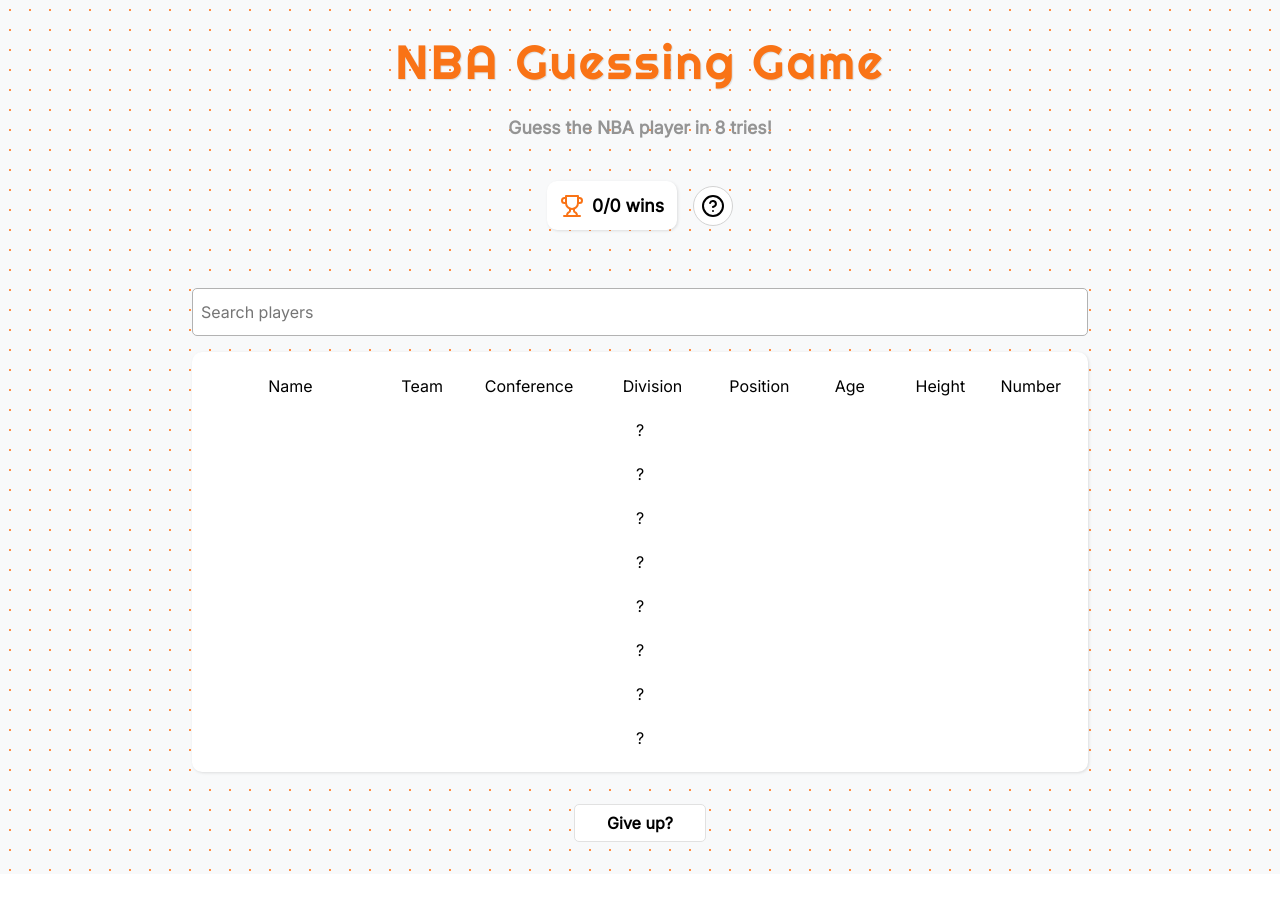
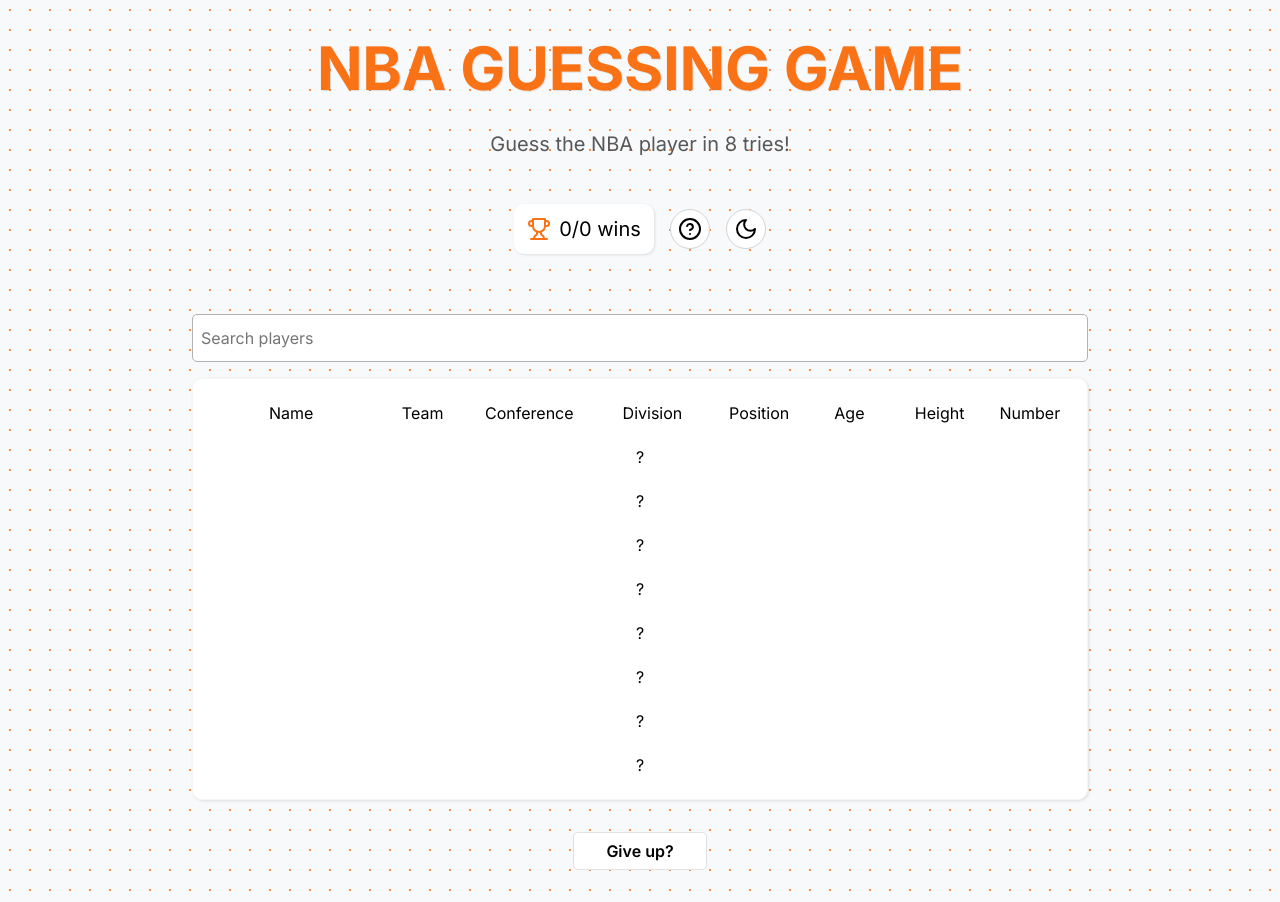
Before and after one commit to isidora04/nba-guessing-game, a React (Create React App) app in the folder my-app/: page /play in a window 1280 px wide. Before the commit the page ends 874 px from the top, so only its background shows below. Built offline with nearby package versions, Linux system fonts and the light colour scheme.

Commit message:
added dark mode

```diff
--- a/my-app/public/index.html
+++ b/my-app/public/index.html
@@ -26,7 +26,7 @@
     -->
     <title>NBA Guessing Game</title>
     <link href="https://fonts.googleapis.com/css2?family=Righteous&display=swap" rel="stylesheet">
-    <link href="https://fonts.googleapis.com/css2?family=Inter&display=swap" rel="stylesheet" />
+    <link href="https://fonts.googleapis.com/css2?family=Inter:wght@400;500;600;700;800;900&display=swap" rel="stylesheet" />
   </head>
   <body>
     <noscript>You need to enable JavaScript to run this app.</noscript>
--- /dev/null
+++ b/my-app/src/components/DarkModeToggle.css
@@ -0,0 +1,27 @@
+.toggle-button {
+    background-color: white;
+    width: 40px;
+    height: 40px;
+    display: flex;
+    justify-content: center;
+    align-items: center;
+    border-radius: 50%;
+    border: 1px solid rgb(211, 211, 211);
+    transition: background-color 0.15s ease-in-out;
+}
+
+.dark .toggle-button {
+    background-color: rgba(17, 24, 39, 0.5);
+    backdrop-filter: blur(4px);
+    color: white;
+    border: 1px solid #1f2937;
+}
+
+.toggle-button:hover {
+    cursor: pointer;
+    background-color: rgb(236, 236, 236);
+}
+
+.dark .toggle-button:hover {
+    background-color: #1f2937;
+}
--- /dev/null
+++ b/my-app/src/components/DarkModeToggle.tsx
@@ -0,0 +1,31 @@
+import { useEffect, useState } from 'react';
+import { MoonIcon, SunIcon } from 'lucide-react';
+import "./DarkModeToggle.css";
+
+export default function DarkModeToggle() {
+  const [isDark, setIsDark] = useState(() =>
+    document.documentElement.classList.contains('dark')
+  );
+
+  useEffect(() => {
+    const saved = localStorage.getItem('theme');
+    if (saved === 'dark') {
+      document.documentElement.classList.add('dark');
+      setIsDark(true);
+    }
+  }, []);
+
+  const toggleDarkMode = () => {
+    const root = document.documentElement;
+    const enable = !isDark;
+    root.classList.toggle('dark', enable);
+    localStorage.setItem('theme', enable ? 'dark' : 'light');
+    setIsDark(enable);
+  };
+
+  return (
+    <button onClick={toggleDarkMode} className='toggle-button'>
+      {isDark ? <SunIcon></SunIcon> : <MoonIcon></MoonIcon>}
+    </button>
+  );
+}
--- a/my-app/src/pages/gamePage.css
+++ b/my-app/src/pages/gamePage.css
@@ -7,17 +7,29 @@
     flex-direction: column;
     justify-content: center;
     align-items: center;
-    overflow-x: scroll;
+    overflow-x: auto;
+    -webkit-overflow-scrolling: touch;
+}
+
+.dark .game-container {
+    background-color: #0f172a;
+    background-image: radial-gradient(rgba(251, 146, 60, 0.1) 1px, transparent 1px);
+    background-size: 20px 20px;
 }
 
 h1 {
     margin: 0;
-    font-size: 3rem;
-    font-weight: 500;
+    font-size: 3.75rem;
+    font-weight: 700;
+    letter-spacing: -0.01562rem;
     color: #f97316;
-    font-family: 'Righteous', cursive;
-    letter-spacing: 0.05em;
+    text-transform: uppercase;
+    font-family: 'Inter', cursive;
     text-shadow: 1px 1px 1px rgba(0, 0, 0, 0.112);
+}
+
+.dark h1 {
+    color: white;
 }
 
 .game-header {
@@ -29,10 +41,12 @@
 }
 
 .game-header p {
-    color: rgb(148, 148, 148);
-    font-family: 'Inter', sans-serif;
-    font-weight: 600;
-    font-size: 1.1rem;
+    color: rgb(88, 88, 88);
+    font-size: 1.25rem;
+}
+
+.dark .game-header p {
+    color: #BDBDBD;
 }
 
 .num-wins {
@@ -55,6 +69,13 @@
     color: black;
 }
 
+.dark .num-wins p {
+    background-color: rgba(17, 24, 39, 0.5);
+    backdrop-filter: blur(4px);
+    border: 1px solid #1f2937;
+    color: white;
+}
+
 .trophy {
     color: #f97316;
 }
@@ -68,10 +89,23 @@
     align-items: center;
     border-radius: 50%;
     border: 1px solid rgb(211, 211, 211);
+    transition: background-color 0.15s ease-in-out;
+}
+
+.dark .circle-help {
+    background-color: rgba(17, 24, 39, 0.5);
+    backdrop-filter: blur(4px);
+    color: white;
+    border: 1px solid #1f2937;
 }
 
 .circle-help:hover {
     cursor: pointer;
+    background-color: rgb(236, 236, 236);
+}
+
+.dark .circle-help:hover {
+    background-color: #1f2937;
 }
 
 .search-bar {
@@ -86,9 +120,24 @@
     font-size: 16px;
 }
 
+.dark .search-bar {
+    background-color: rgba(17, 24, 39, 0.5);
+    border: 1px solid #1f2937;
+    color: white;
+}
+
+.dark .search-bar::placeholder {
+    color: #6b7280;
+}
+
 .search-bar:focus {
     outline-color: rgb(203, 203, 203);
     outline-offset: 0px;
+}
+
+.dark .search-bar:focus {
+    border-color: #fb923c;
+    outline: none;
 }
 
 .search-results {
@@ -101,6 +150,10 @@
     border-bottom-right-radius: 10px;
     padding: 0.3rem;
     box-sizing: border-box;
+}
+
+.dark .search-results {
+    background-color: rgba(17, 24, 39, 0.5);
 }
 
 .search-results button {
@@ -116,21 +169,48 @@
     border-radius: 10px;
 }
 
+.dark .search-results button {
+    background-color: rgba(17, 24, 39, 0.5);
+    color: white;
+}
+
 .search-results button:hover {
     cursor: pointer;
     background-color: #f8f9fa;
 }
 
+.dark .search-results button:hover {
+    background-color: rgba(33, 43, 66, 0.5);
+}
+
+.results-scroll {
+    max-height: 8.2rem;
+    overflow-y: scroll;
+    scrollbar-width: thin;
+}
+
+.dark .results-scroll {
+    scrollbar-color: #1f2937 rgba(17, 24, 39, 0.5);
+}
+
 .results-table {
     background-color: white;
+    backdrop-filter: blur(4px);
     width: 70%;
     min-width: 370px;
     margin: 1rem 0.5rem 2rem 0.5rem;
     border-radius: 10px;
+    border: 1px solid #f6f6f6;
     box-shadow: 1px 1px 3px rgba(0, 0, 0, 0.112);
     padding: 0.5rem;
     box-sizing: border-box;
-    font-family: 'Inter', sans-serif;
+}
+
+.dark .results-table {
+    background-color: rgba(17, 24, 39, 0.3);
+    backdrop-filter: blur(4px);
+    color: white;
+    border: 1px solid #1f2937;
 }
 
 .short-label {
@@ -208,6 +288,11 @@
     color: rgb(125, 43, 43);
 }
 
+.dark .incorrect, .dark .higher, .dark .lower {
+    background-color: rgba(239, 68, 68, 0.2);
+    color: #f87171;
+}
+
 td div {
     display: inline-flex;
     align-items: center;
@@ -224,9 +309,19 @@
     color: rgb(38, 90, 38);
 }
 
+.dark .correct {
+    background-color: rgba(34, 197, 94, 0.2);
+    color: #34d399;
+}
+
 .partial {
     background-color: rgba(255, 255, 150, 0.461);
     color: rgb(83, 83, 18);
+}
+
+.dark .partial {
+    background-color: rgba(234, 179, 8, 0.2);
+    color: #facc15;
 }
 
 .give-up {
@@ -243,10 +338,22 @@
     transition: background-color 0.15s ease-in-out;
 }
 
+.dark .give-up {
+    background-color: rgba(17, 24, 39, 0.3);
+    backdrop-filter: blur(4px);
+    color: white;
+    border: 1.5px solid #1f2937;
+}
+
 .give-up:hover {
     cursor: pointer;
     background-color: #ffc8a6;
     border-color: #ffba89;
+}
+
+.dark .give-up:hover {
+    background-color: rgba(249, 115, 22, 0.7);
+    border-color: #f97316;
 }
 
 .loss-popup-container, .win-popup-container {
@@ -263,9 +370,17 @@
     font-family: 'Inter', sans-serif;
 }
 
+.dark .loss-popup-container, .dark .win-popup-container {
+    background-color: rgba(17, 24, 39, 0.5);
+    backdrop-filter: blur(4px);
+    border: 1px solid #1f2937;
+    color: white;
+}
+
 .loss-popup-container h3, .win-popup-container h3 {
     margin: 0;
-    font-size: 1.3rem;
+    font-size: 1.4rem;
+    font-weight: 500;
 }
 
 .play-again-button {
@@ -289,11 +404,6 @@
     background-color: #da6a1a;
 }
 
-.results-scroll {
-    max-height: 8.2rem;
-    overflow-y: scroll;
-}
-
 .help-popup {
     padding: 0;
     margin: -1rem 0.5rem 1rem 0.5rem;
@@ -313,7 +423,23 @@
     border-radius: 10px;
 }
 
+.dark .help-container {
+    background-color: rgba(17, 24, 39, 0.5);
+    backdrop-filter: blur(4px);
+    border: 1px solid #1f2937;
+    color: white;
+}
+
 .help-container li {
     color: rgb(83, 83, 83);
     margin: 0.5rem;
 }
+
+.dark .help-container li {
+    color: #BDBDBD;
+}
+
+.help-container li::marker {
+    color: #f97316;;
+    content: "•   ";
+}
--- a/my-app/src/pages/gamePage.tsx
+++ b/my-app/src/pages/gamePage.tsx
@@ -3,6 +3,7 @@
 import { GuessFeedback, HandleGuess } from "../logic/HandleGuess";
 import { Trophy, CircleHelp, RefreshCw, ArrowDown, ArrowUp } from "lucide-react";
 import './gamePage.css';
+import DarkModeToggle from "../components/DarkModeToggle";
 
 const GamePage = () => {
 
@@ -28,6 +29,7 @@
             team: "",
             age: -1
     });
+
     const [ guessCount, setGuessCount ] = useState(0);
     const [ guesses, setGuesses ] = useState<GuessFeedback[]>(Array(8).fill(defaultGuess));
     const [ searchResults, setSearchResults ] = useState<any[]>([]);
@@ -123,6 +125,7 @@
                     <button className="circle-help" onClick={() => setHelpPopup(!helpPopup)}>
                         <CircleHelp />
                     </button>
+                    <span className="dark-toggle"><DarkModeToggle></DarkModeToggle></span>
                 </div>
             </div>
 
```
